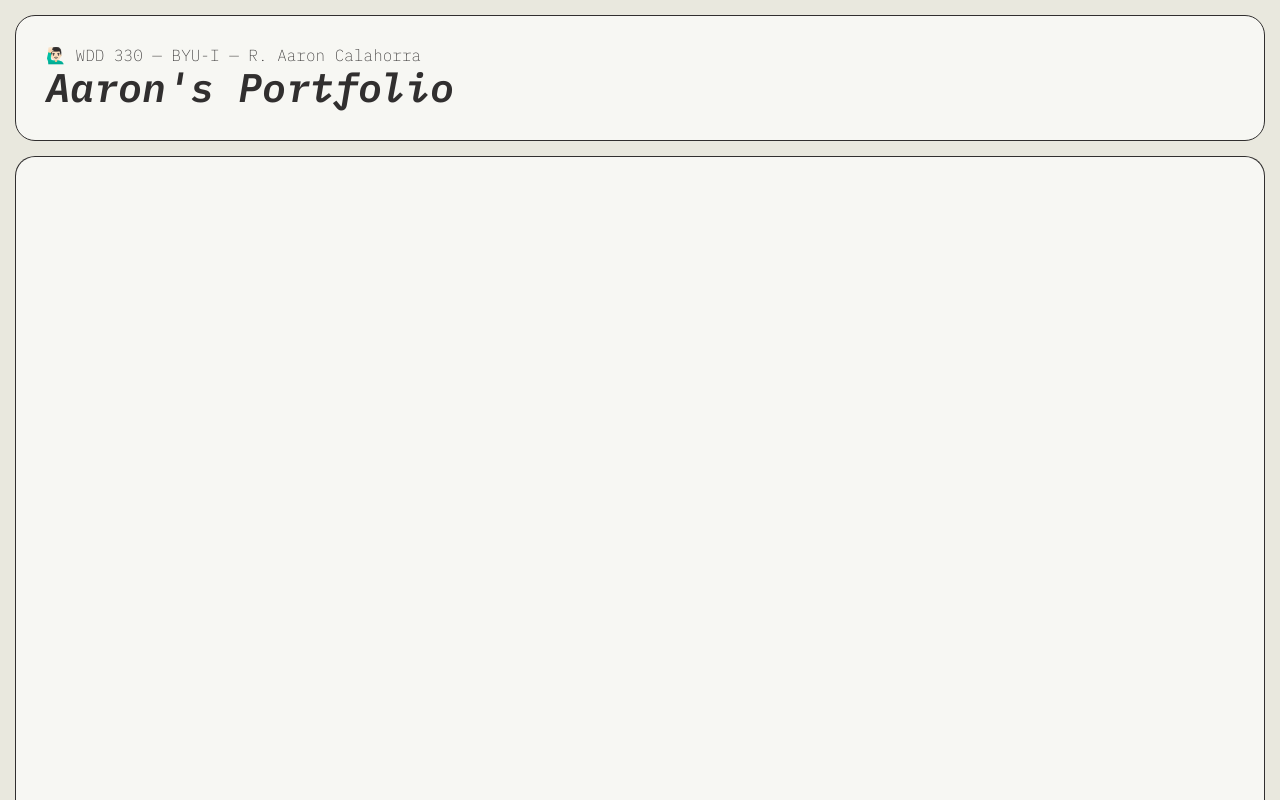
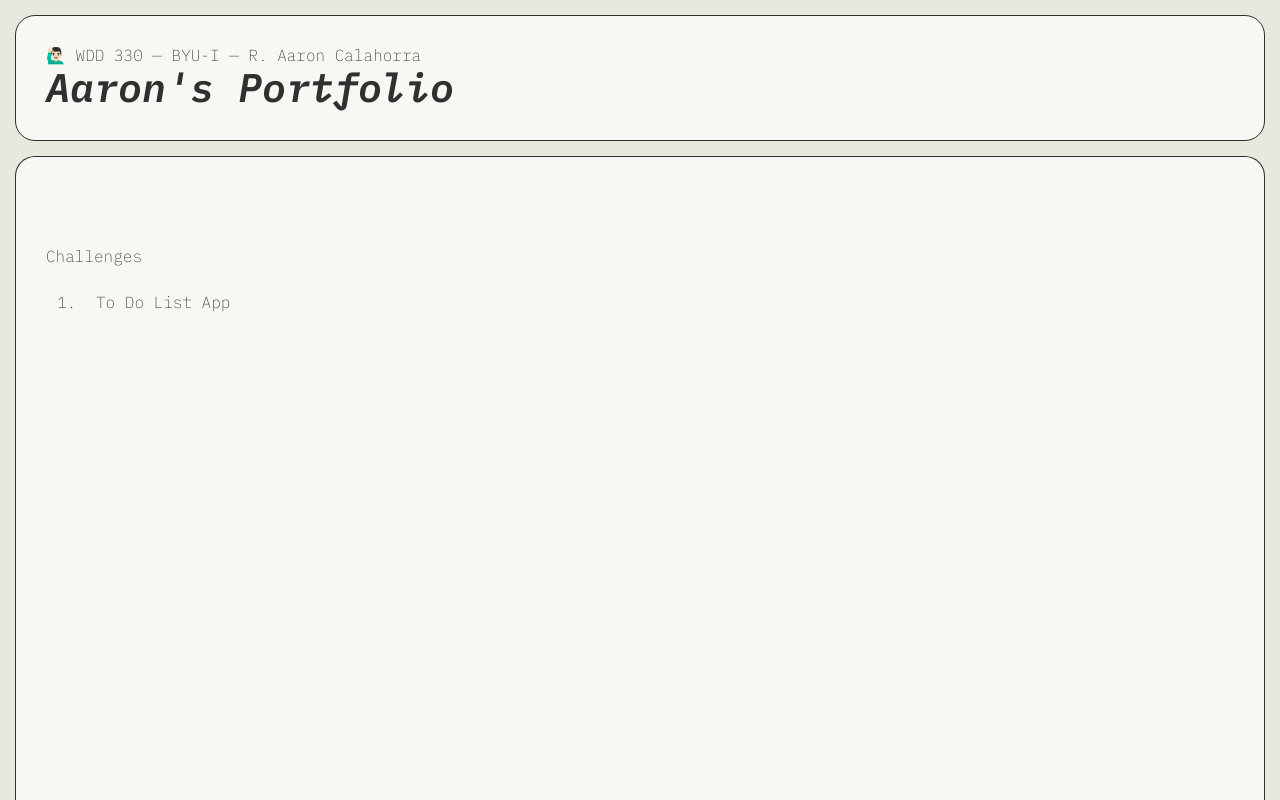
Before and after one commit to aaron-calahorra/wdd330, a plain HTML site: page index.html in a window 1280 px wide. Drawn offline with nearby package versions, Linux system fonts and the light colour scheme; no server answers.

Commit message:
To Do on Portfolio

```diff
--- a/index.html
+++ b/index.html
@@ -27,6 +27,12 @@
         <div>
             <ol></ol>
         </div>
+        <div>
+            <h2>Challenges</h2>
+            <ol>
+                <li><a href="/todo/"></a>To Do List App</li>
+            </ol>
+        </div>
     </main>
     <script src="js/main.js"></script>
 </body>
```
